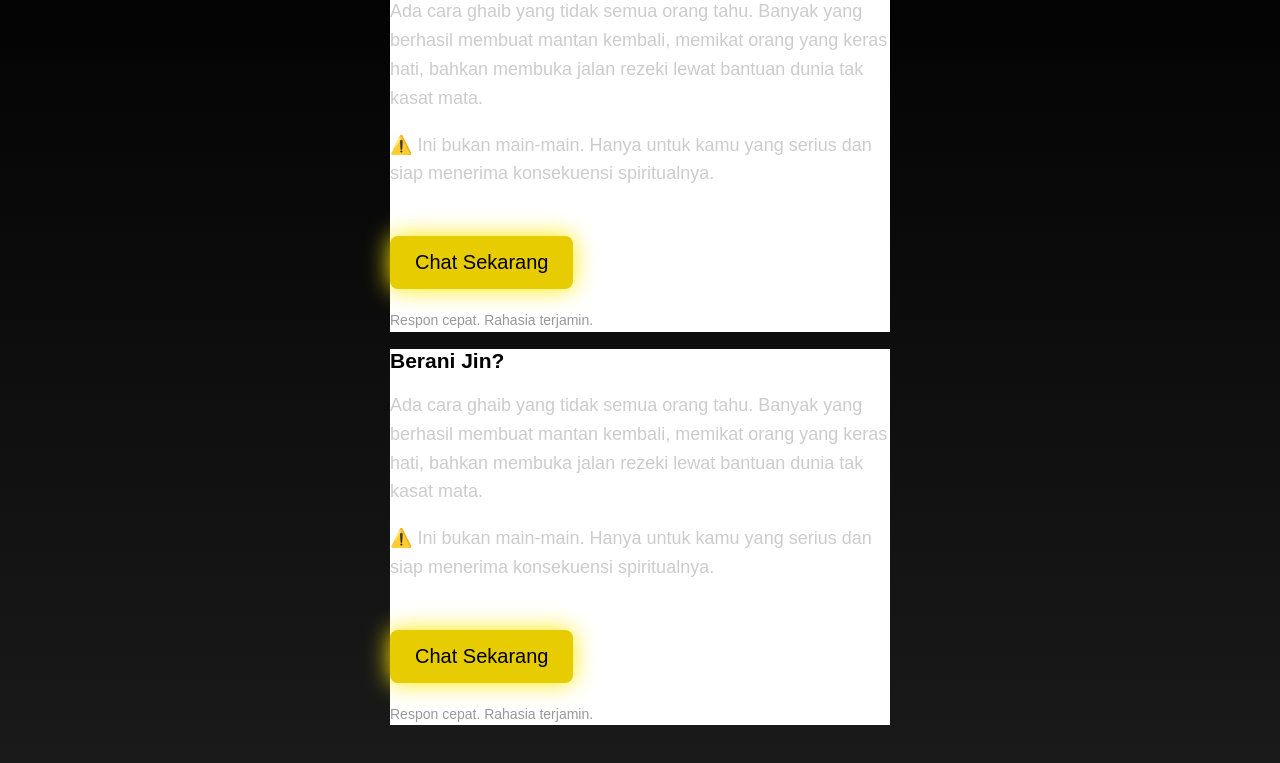
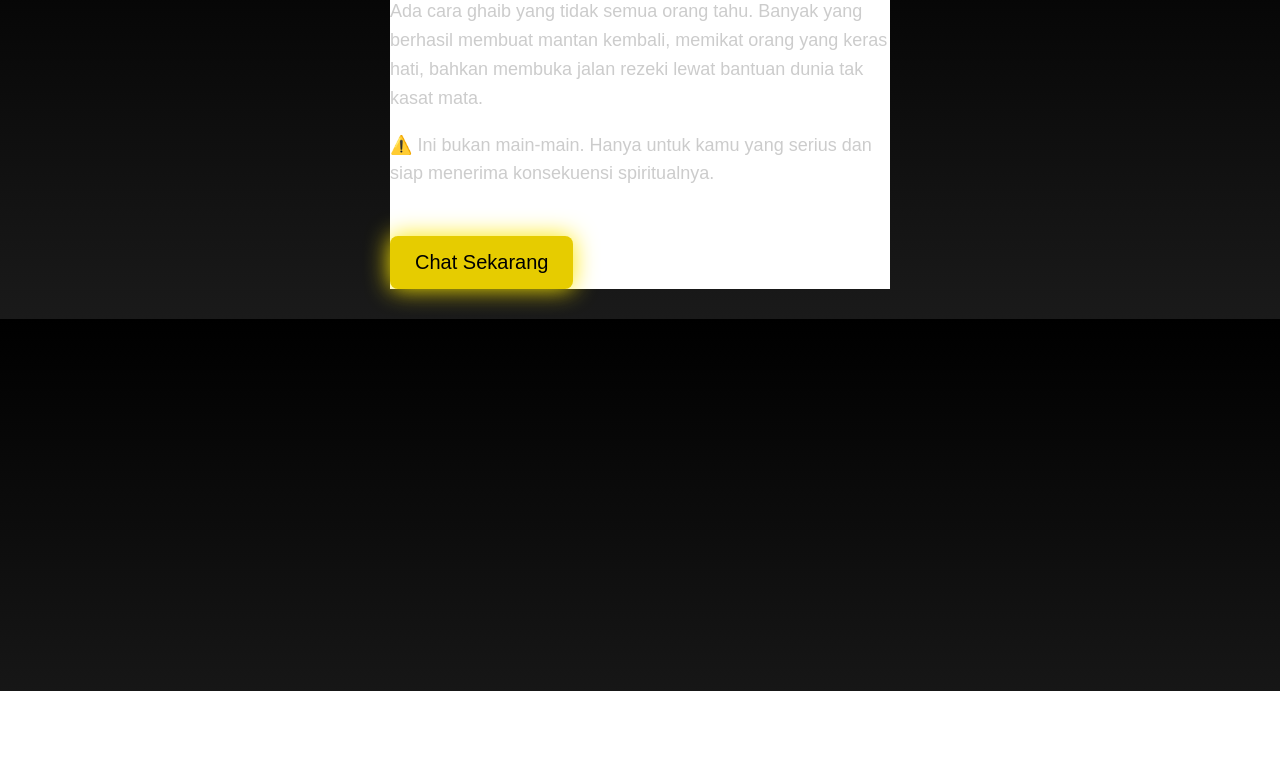
Before and after one commit to animalpsychic/jin, a plain HTML site: page index.html in a window 1280 px wide. Shown: the part 109-872 px from the top of the page. After the commit the page ends 800 px from the top, so only its background shows below. Drawn offline with Linux system fonts and the light colour scheme.

Commit message:
Update index.html

```diff
--- a/index.html
+++ b/index.html
@@ -68,18 +68,6 @@ background-color: #ffffff;
     <p>⚠️ Ini bukan main-main. Hanya untuk kamu yang serius dan siap menerima konsekuensi spiritualnya.</p>
 
     <a class="cta-button" href="https://wa.me/6281234567890?text=Assalamu%27alaikum%2C+saya+siap+konsultasi+tentang+ritual+pemanggilan+jin." target="_blank">Chat Sekarang</a>
-
-    <p class="note">Respon cepat. Rahasia terjamin.</p>
-  </div>
-   <div class="container">
-    <h2>Berani Jin?</h2>
-    <p>Ada cara ghaib yang tidak semua orang tahu. Banyak yang berhasil membuat mantan kembali, memikat orang yang keras hati, bahkan membuka jalan rezeki lewat bantuan dunia tak kasat mata.</p>
-
-    <p>⚠️ Ini bukan main-main. Hanya untuk kamu yang serius dan siap menerima konsekuensi spiritualnya.</p>
-
-    <a class="cta-button" href="https://wa.me/6281234567890?text=Assalamu%27alaikum%2C+saya+siap+konsultasi+tentang+ritual+pemanggilan+jin." target="_blank">Chat Sekarang</a>
-
-    <p class="note">Respon cepat. Rahasia terjamin.</p>
-  </div>
+   </div>
 </body>
 </html>
```
